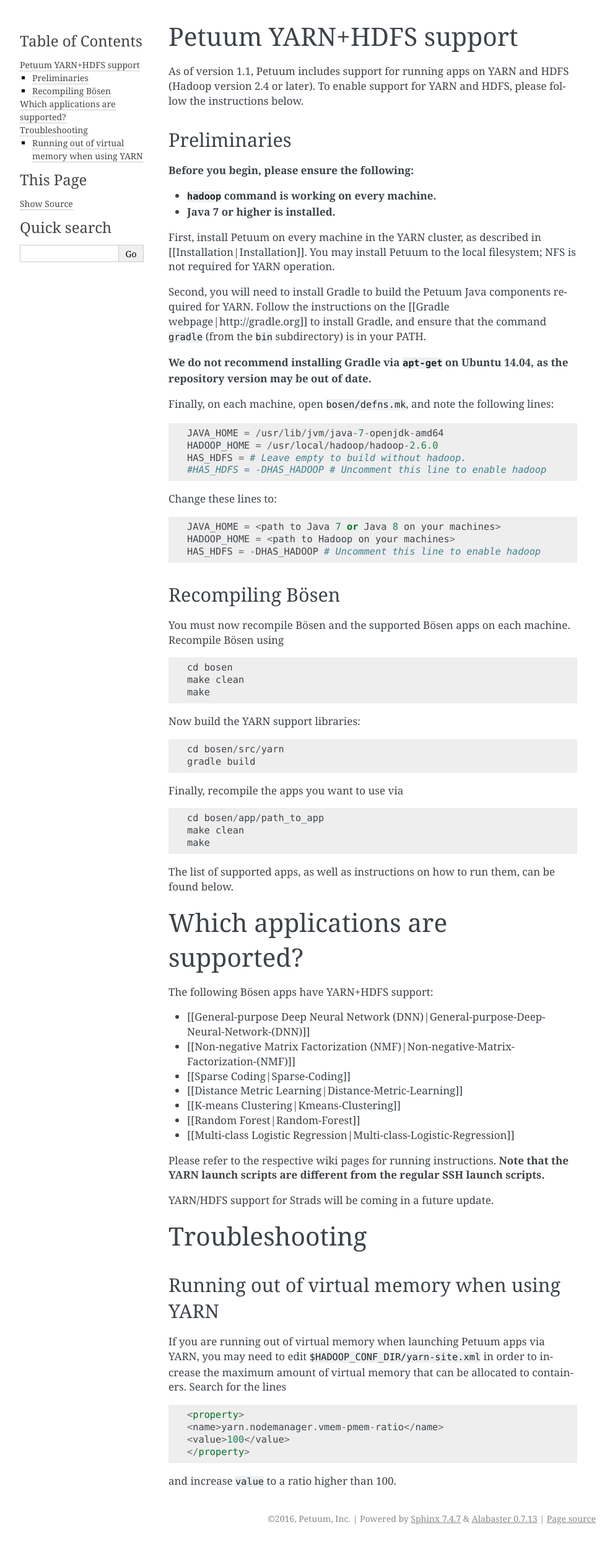
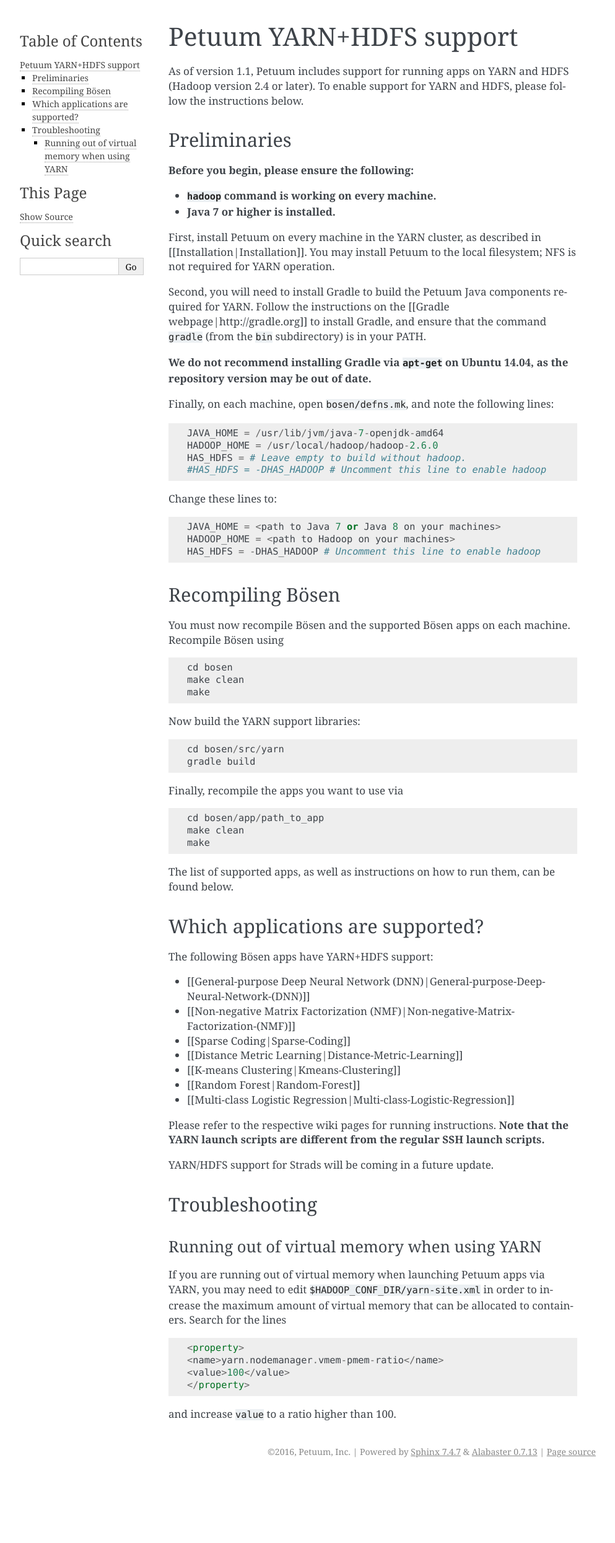
Before and after one commit to sailing-pmls/pmls.readthedocs.io, a Sphinx documentation site: the page built from docs/yarn-hdfs.md, in a window 1280 px wide. Shown: the whole page at 62% size, without its empty margins (148-1141 px from the left). Built offline with Sphinx 7.4.7, drawn with Linux system fonts in a browser that asks for light colours; after the commit the page ends 2382 px from its top, so only the background shows below that.

```diff
--- a/docs/yarn-hdfs.md
+++ b/docs/yarn-hdfs.md
@@ -58,7 +58,7 @@ make
 
 The list of supported apps, as well as instructions on how to run them, can be found below.
 
-# Which applications are supported?
+## Which applications are supported?
 
 The following Bösen apps have YARN+HDFS support:
 
@@ -74,9 +74,9 @@ Please refer to the respective wiki pages for running instructions. **Note that
 
 YARN/HDFS support for Strads will be coming in a future update.
 
-# Troubleshooting
+## Troubleshooting
 
-## Running out of virtual memory when using YARN
+### Running out of virtual memory when using YARN
 
 If you are running out of virtual memory when launching Petuum apps via YARN, you may need to edit `$HADOOP_CONF_DIR/yarn-site.xml` in order to increase the maximum amount of virtual memory that can be allocated to containers. Search for the lines
 
```
